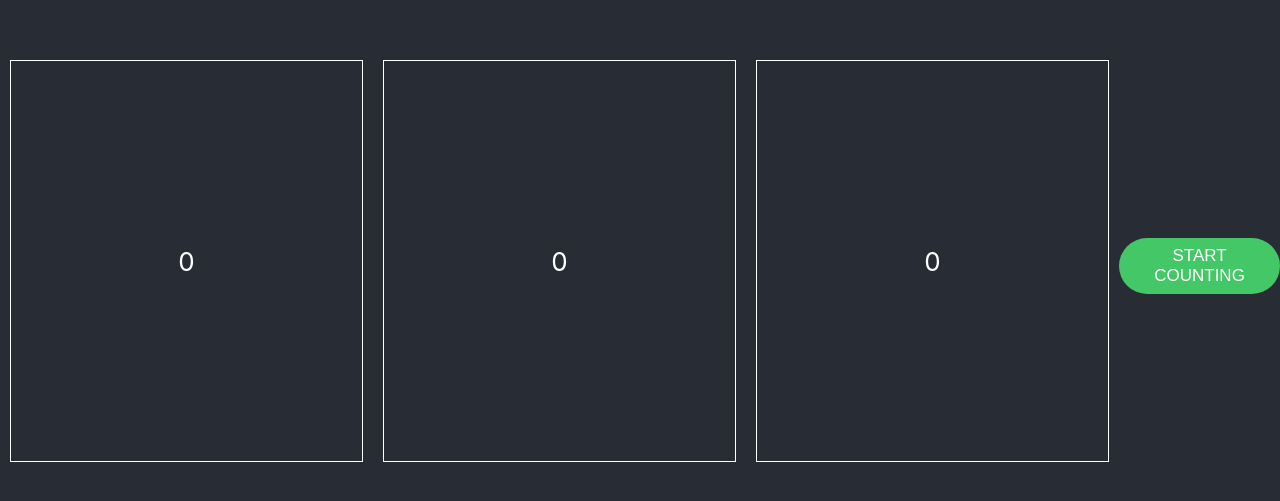
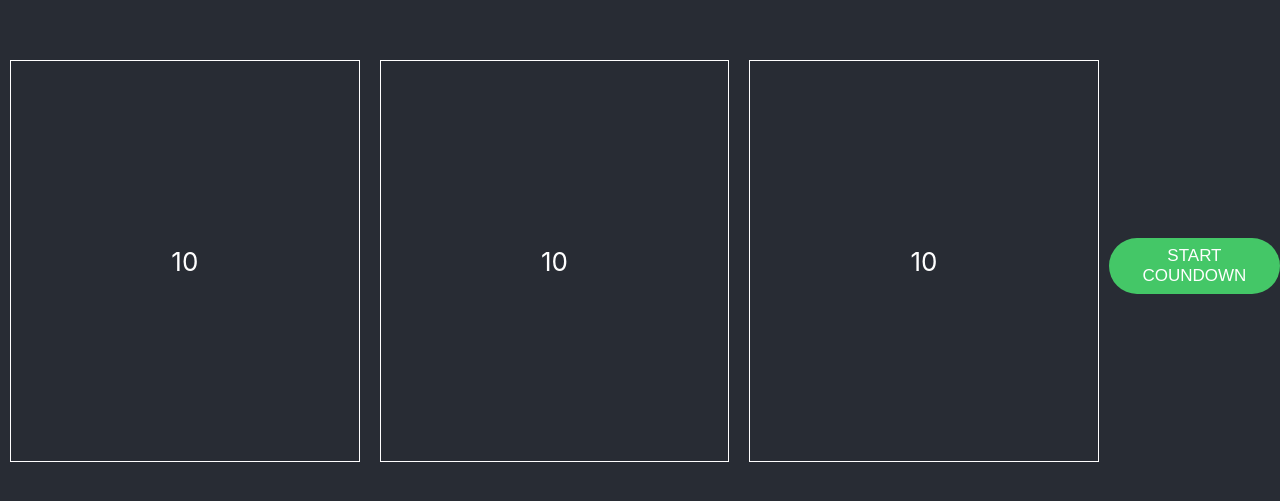
Before and after one commit to MantasUrb/17-react-course, a React (Create React App) app in the folder 07-hooks/: page / in a window 1280 px wide. Shown: the part 139-640 px from the top of the page. Built offline with nearby package versions, Linux system fonts and the light colour scheme.

Commit message:
countdown works from button

```diff
--- a/07-hooks/src/components/Countdown.jsx
+++ b/07-hooks/src/components/Countdown.jsx
@@ -1,15 +1,25 @@
-import React, { useState, useEffect, useRef } from "react";
+import React, { useState, useEffect } from "react";
 
 const Countdown = () => {
 
     const [firstCounter, setFirstCounter] = useState(10);
     const [secondCounter, setSecondCounter] = useState(10);
     const [thirdCounter, setThirdCounter] = useState(10);
+    const [click, setClick] = useState(false);
 
-    const alreadyPressed = useRef(false);
+    function handleClick () {
+        if (thirdCounter === 0) {
+            setClick(false)
+            setFirstCounter(10)
+            setSecondCounter(10)
+            setThirdCounter(10)
+        } else {
+            setClick(true)
+        }
+    }
 
     useEffect(() => {
-        if (firstCounter > 0) {
+        if (click === true && firstCounter > 0) {
             setTimeout(() => setFirstCounter(firstCounter - 1), 100)
         };
     })
@@ -31,7 +41,11 @@ const Countdown = () => {
             <div className="box">{firstCounter}</div>
             <div className="box">{secondCounter}</div>
             <div className="box">{thirdCounter}</div>
-            <button className="my-button">START COUNTING</button>
+            <button
+                className="my-button"
+                onClick={handleClick}
+            >START COUNDOWN
+            </button>
         </>
     )
 }
```
